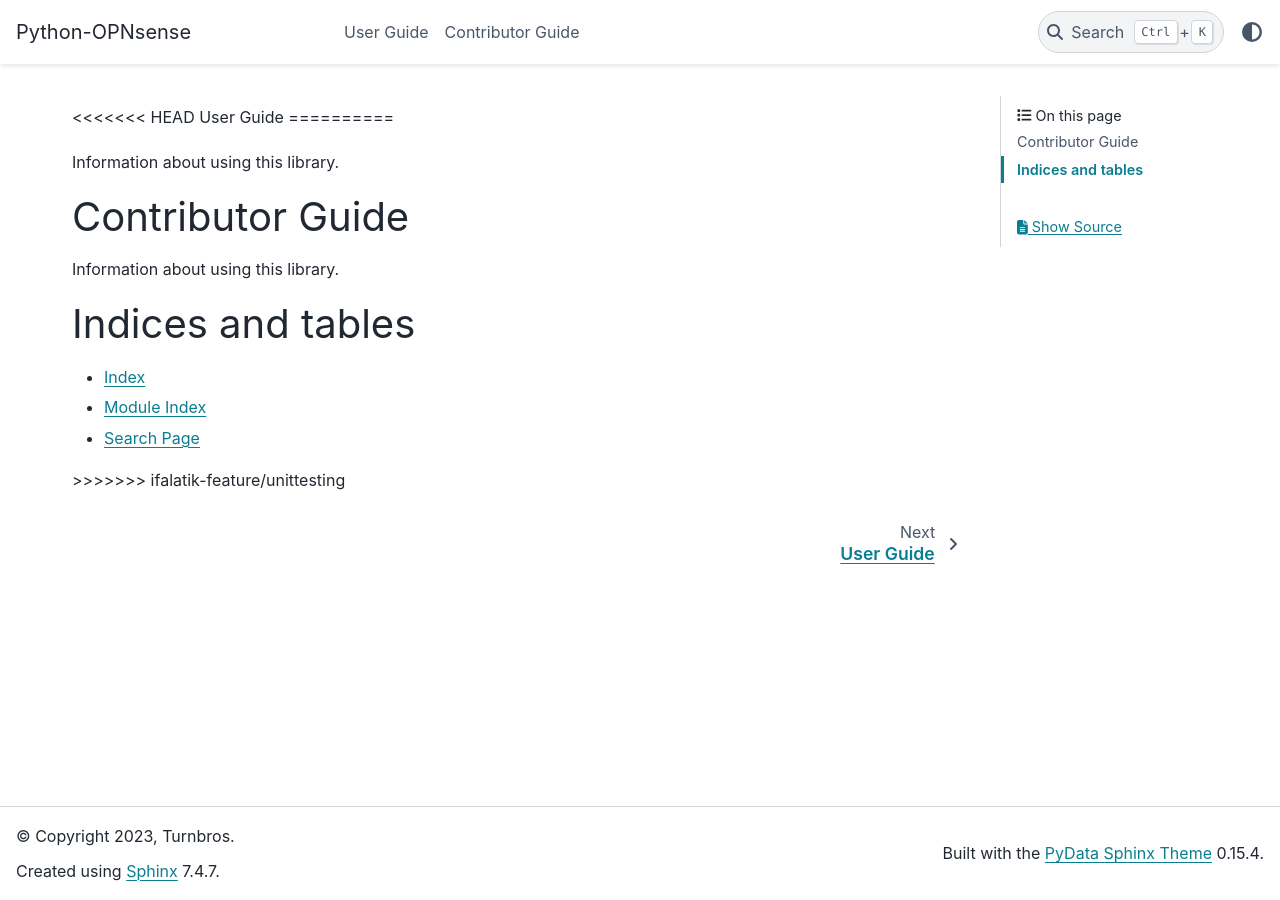
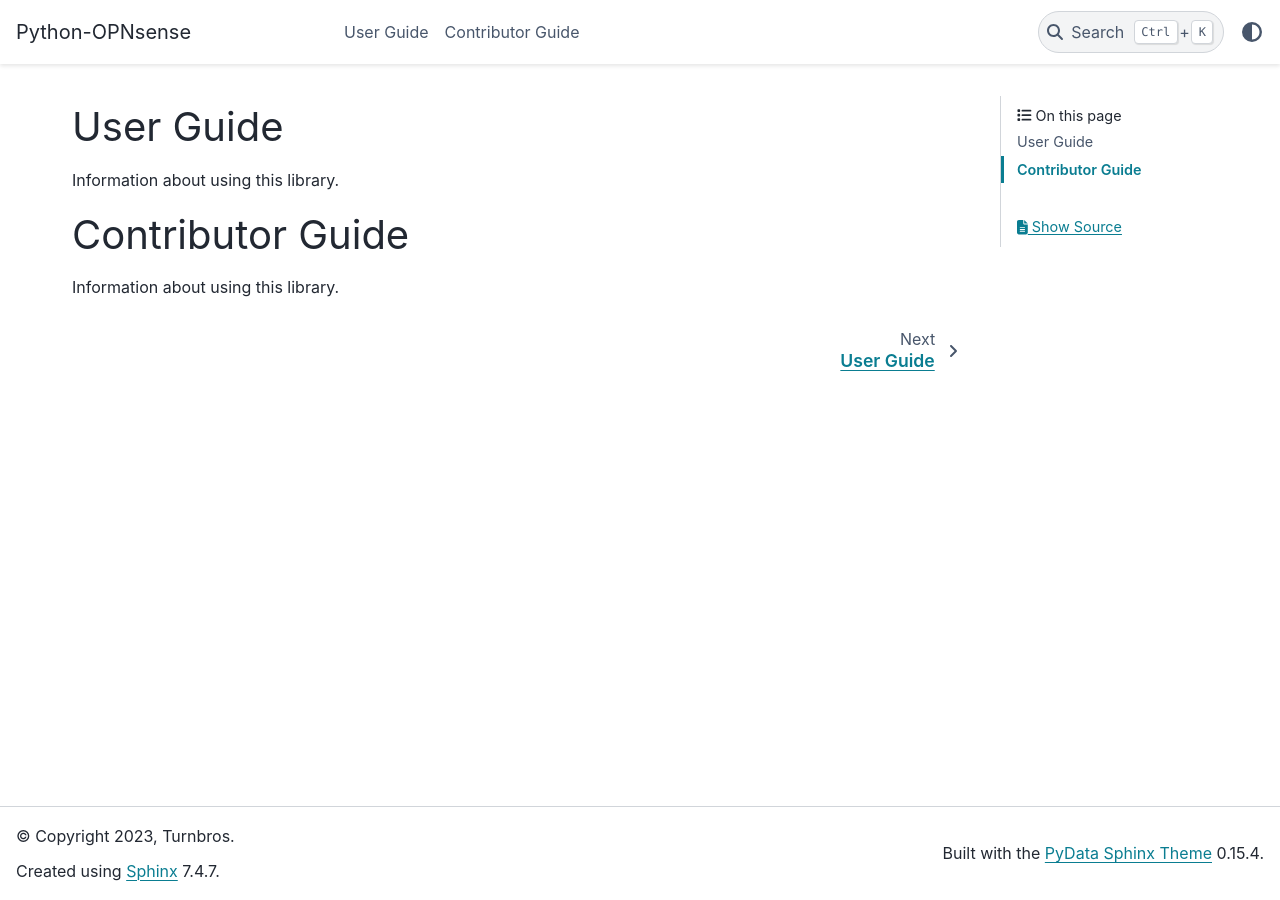
Before and after one commit to turnbros/python-opnsense, a Sphinx documentation site: the page built from docs/source/index.rst, in a window 1280 px wide. Built offline with Sphinx 7.4.7 and the PyData theme 0.15.4, drawn with Linux system fonts in a browser that asks for light colours.

Commit message:
Refactor the index.rst file to remove unnecessary content and update the User Guide section in the Python-OPNsense documentation

```diff
--- a/docs/source/index.rst
+++ b/docs/source/index.rst
@@ -3,7 +3,6 @@
    You can adapt this file completely to your liking, but it should at least
    contain the root `toctree` directive.
 
-<<<<<<< HEAD
 User Guide
 ==========
 
@@ -25,20 +24,3 @@ Information about using this library.
     :maxdepth: 2
 
     contributor_guide/index
-=======
-Welcome to Python-OPNsense's documentation!
-===========================================
-
-.. toctree::
-   :maxdepth: 2
-   :caption: Contents:
-
-
-
-Indices and tables
-==================
-
-* :ref:`genindex`
-* :ref:`modindex`
-* :ref:`search`
->>>>>>> ifalatik-feature/unittesting
```
